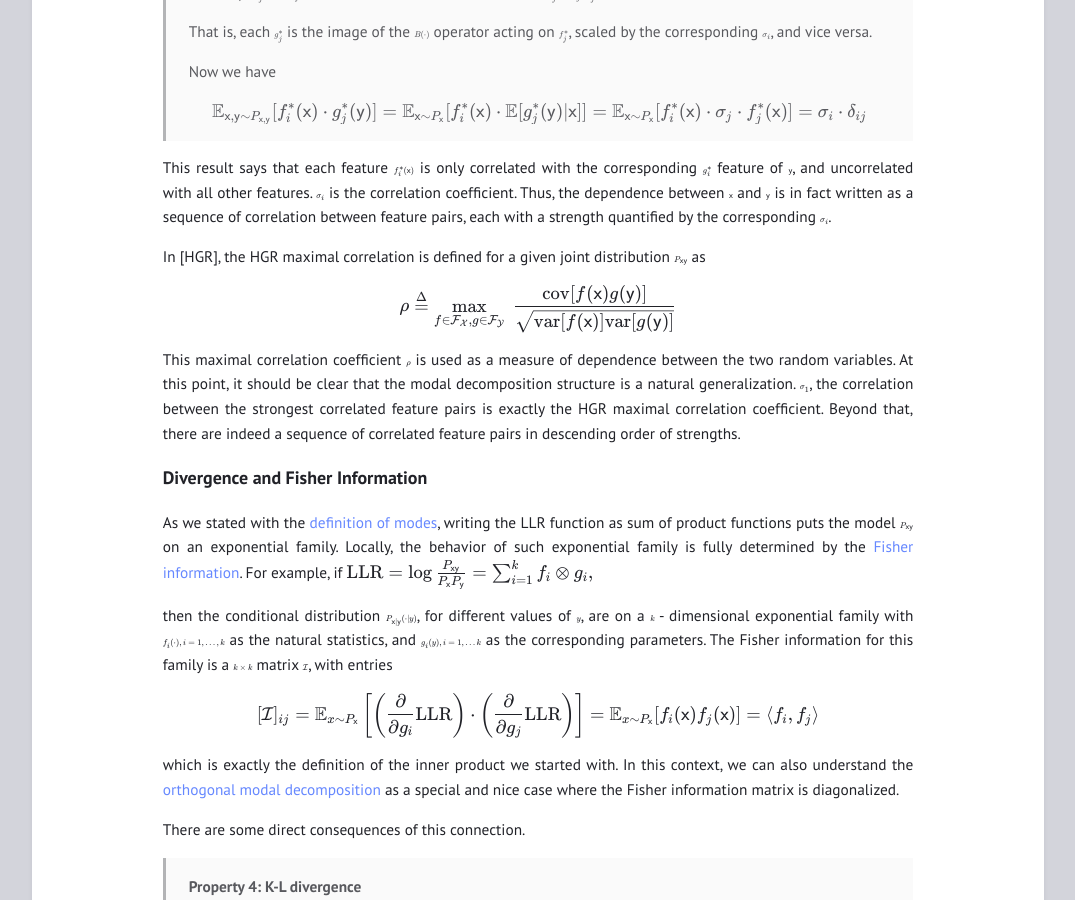
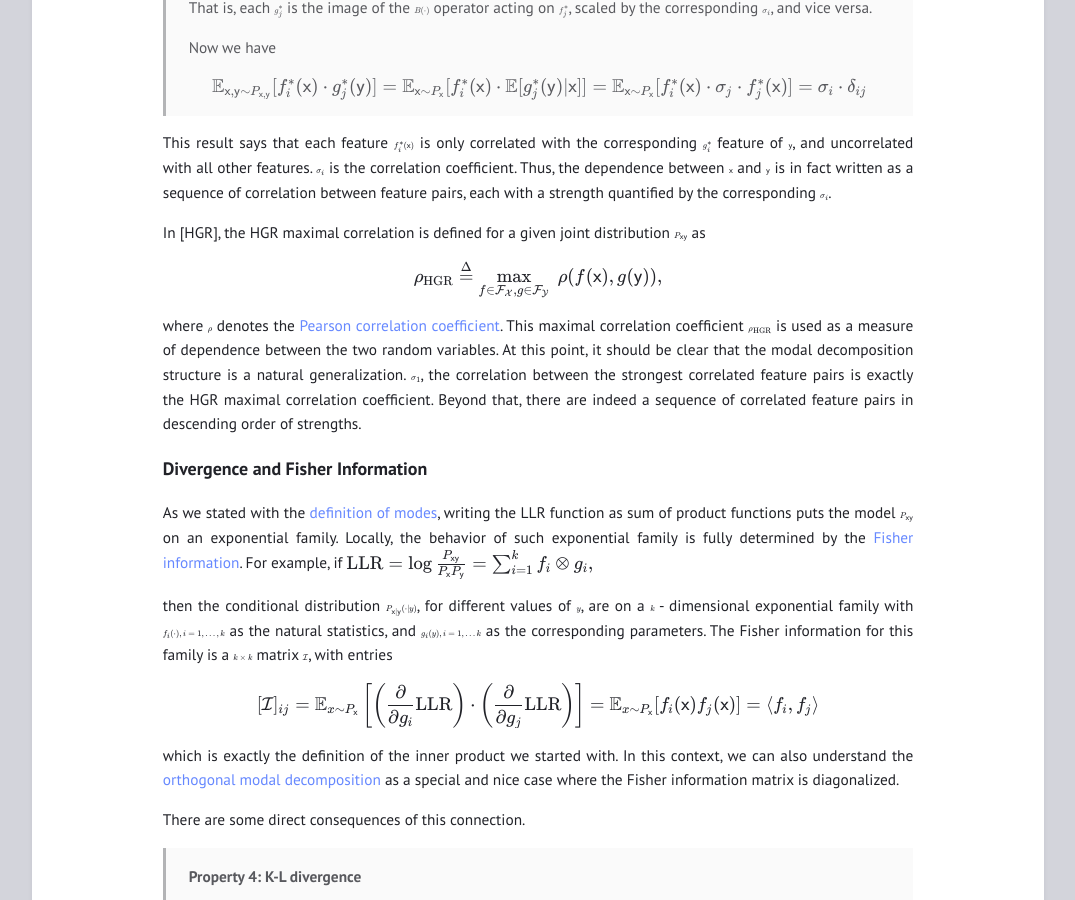
Before and after one commit to gilearning/gilearning.github.io, a Jekyll site: the page built from _posts/2022-08-15-ModalDecomposition.md, in a window 1280 px wide and 900 px high, scrolled down 6389 px. Shown: the whole window, without its empty margins (102-1177 px from the left). Built offline with Jekyll 4.4.1, drawn with Linux system fonts in a browser that asks for light colours; formulas are drawn with MathJax 3; some of the changed text lies outside the part shown.

Commit message:
Update 2022-08-15-ModalDecomposition.md

```diff
--- a/_posts/2022-08-15-ModalDecomposition.md
+++ b/_posts/2022-08-15-ModalDecomposition.md
@@ -94,7 +94,7 @@ $$
 
 Since these are the functions that we would like to evaluate with data, fixed shifting and scaling do not make any difference, so we included in the definition that feature functions must have zero mean and unit variance w.r.t. the given reference distribution. Because we normalize all feature functions from now on, when we write a product function, we need to explicitly write out the scaling factor. That is, instead of $f\otimes g$, we need to write $\sigma f\otimes g$, with $\sigma \geq 0$. We call this triple, $(\sigma, f, g)$, a single **_mode_**. That is, a mode consists of a strength $\sigma$, and a pair of feature functions in $\mathcal {F_X}$ and $\mathcal {F_Y}$.
 
-For a given data sample $x$, we think of the function value $f(x)$ a feature, which captures some partial information carried by the raw data, since in general we may not be able to recover the value of $x$ from the feature value $f(x)$. When we observe a sequence samples, $x_1, x_2, \ldots, x_n$, the corresponding feature is the empirical average $\frac{1}{n} (f(x_1) + \ldots + f(x_n))$.
+For a given data sample $x$, we think of the function value $f(x)$ a feature, which captures some partial information carried by the raw data, since in general we may not be able to recover the value of $x$ from the feature value $f(x)$.
 
 ## Modal Decomposition
 
@@ -213,10 +213,11 @@ This result says that each feature $f^\ast_i(\mathsf x)$ is only correlated with
 In [HGR], the HGR maximal correlation is defined for a given joint distribution $P_{\mathsf {xy}}$ as
 
 $$
-\rho \stackrel{\Delta}{=} \max_{f \in \mathcal {F_X}, g \in \mathcal {F_Y}} \; \frac{\mathrm{cov}[f(\mathsf x)g(\mathsf y)]}{\sqrt{\mathrm{var}[f(\mathsf x)] \mathrm{var}[g(\mathsf y)]} }
+\rho_{\mathrm{HGR}} \stackrel{\Delta}{=} \max_{f \in \mathcal {F_X}, g \in \mathcal {F_Y}} \; \rho (f(\mathsf x), g(\mathsf y)),
 $$
 
-This maximal correlation coefficient $\rho$ is used as a measure of dependence between the two random variables. At this point, it should be clear that the modal decomposition structure is a natural generalization. $\sigma_1$, the correlation between the strongest correlated feature pairs is exactly the HGR maximal correlation coefficient. Beyond that, there are indeed a sequence of correlated feature pairs in descending order of strengths.
+where $\rho$ denotes the [Pearson correlation coefficient](https://en.wikipedia.org/wiki/Pearson_correlation_coefficient).
+This maximal correlation coefficient $\rho_{\mathrm{HGR}}$ is used as a measure of dependence between the two random variables. At this point, it should be clear that the modal decomposition structure is a natural generalization. $\sigma_1$, the correlation between the strongest correlated feature pairs is exactly the HGR maximal correlation coefficient. Beyond that, there are indeed a sequence of correlated feature pairs in descending order of strengths.
 
 ### Divergence and Fisher Information
 
```
